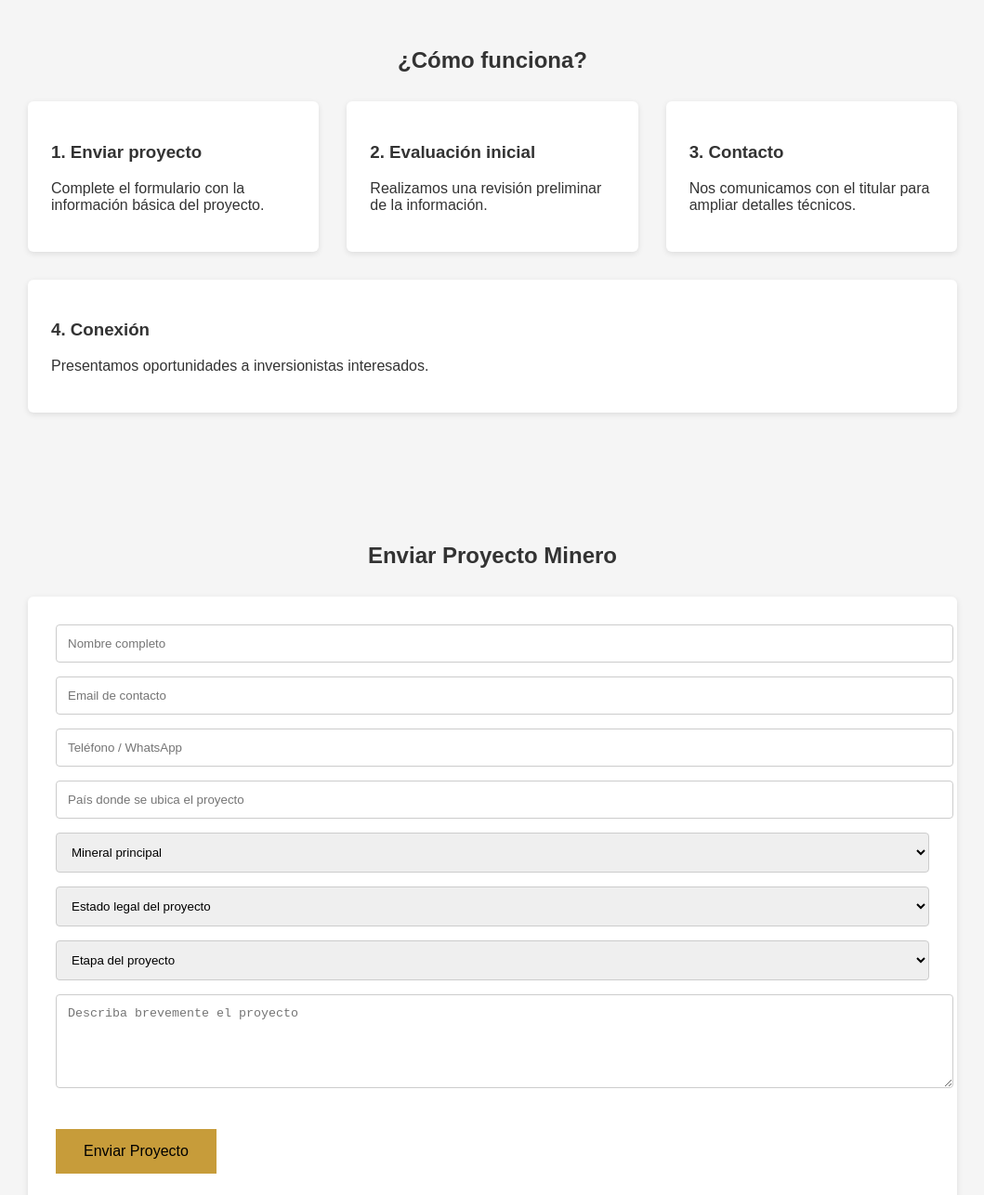
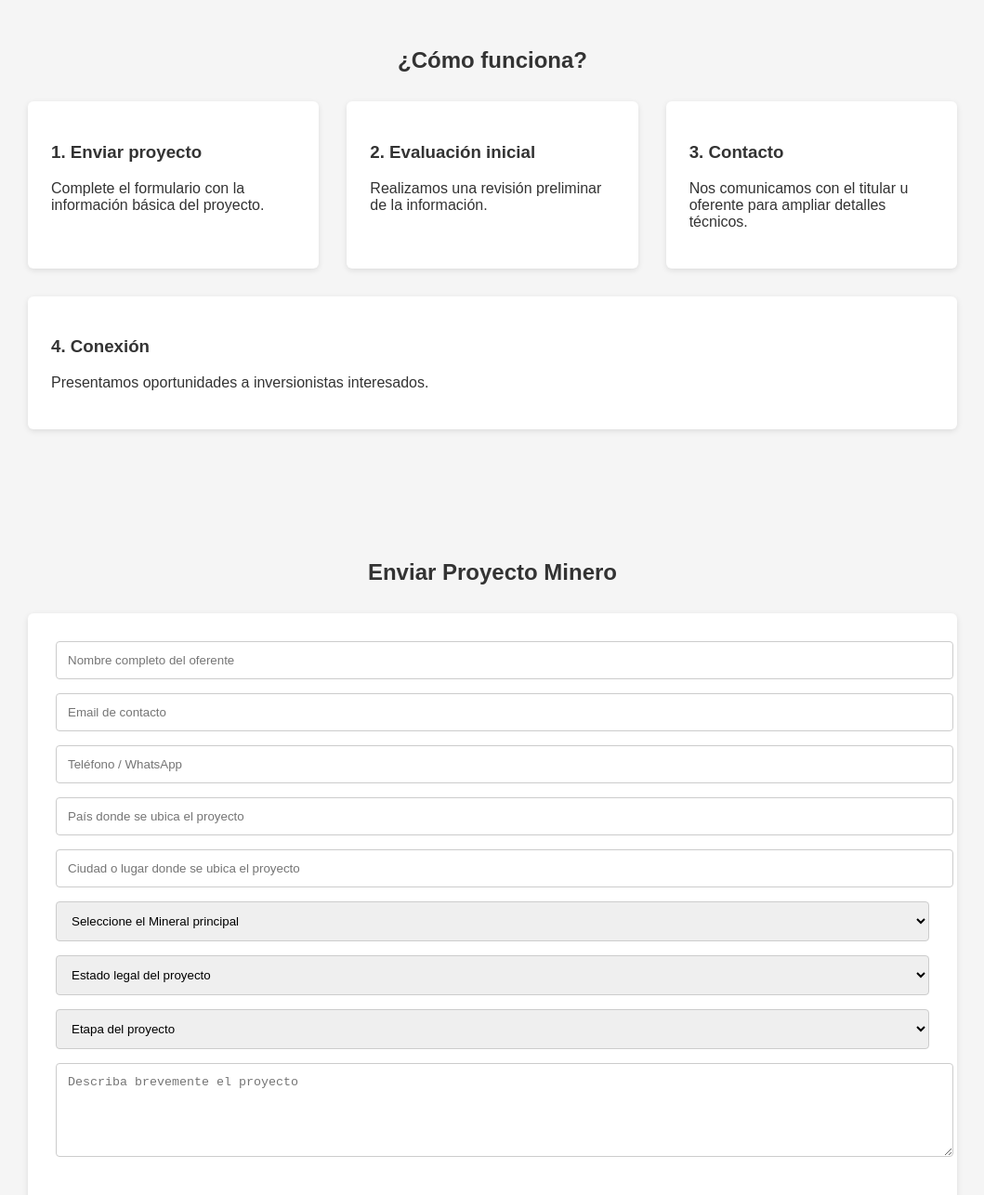
Before and after one commit to ivrconsultor-sudo/mining-project-hub, a plain HTML site: page index.html in a window 1280 px wide. Shown: the part 979-2265 px from the top of the page at 93% size, without its empty margins (110-1169 px from the left). Drawn offline with Linux system fonts and the light colour scheme.

Commit message:
index.html

```diff
--- a/index.html
+++ b/index.html
@@ -105,7 +105,7 @@ Conectamos proyectos mineros de Latinoamérica con inversionistas y socios estra
 </p>
 
 <a href="#formulario">
-<button>Enviar Proyecto Minero</button>
+<button>Postular Proyecto Minero</button>
 </a>
 
 </header>
@@ -169,7 +169,7 @@ Inversionistas interesados en oportunidades mineras en Latinoamérica.
 
 <div class="card">
 <h3>3. Contacto</h3>
-<p>Nos comunicamos con el titular para ampliar detalles técnicos.</p>
+<p>Nos comunicamos con el titular u oferente para ampliar detalles técnicos.</p>
 </div>
 
 <div class="card">
@@ -185,9 +185,9 @@ Inversionistas interesados en oportunidades mineras en Latinoamérica.
 
 <h2>Enviar Proyecto Minero</h2>
 
-<form action="https://formspree.io/f/xlgppkbe" method="POST">
+<form action="https://formspree.io/f/mnjggywl" method="POST">
 
-<input type="text" name="nombre" placeholder="Nombre completo" required>
+<input type="text" name="nombre" placeholder="Nombre completo del oferente" required>
 
 <input type="email" name="email" placeholder="Email de contacto" required>
 
@@ -195,12 +195,14 @@ Inversionistas interesados en oportunidades mineras en Latinoamérica.
 
 <input type="text" name="pais" placeholder="País donde se ubica el proyecto">
 
+<input type="text" name="pais" placeholder="Ciudad o lugar donde se ubica el proyecto">
+
 <select name="mineral">
-<option>Mineral principal</option>
+<option>Seleccione el Mineral principal</option>
 <option>Oro</option>
 <option>Cobre</option>
-<option>Litio</option>
-<option>Hierro</option>
+<option>Carbón</option>
+<option>Esmeraldas</option>
 <option>Manganeso</option>
 <option>Otro</option>
 </select>
```
